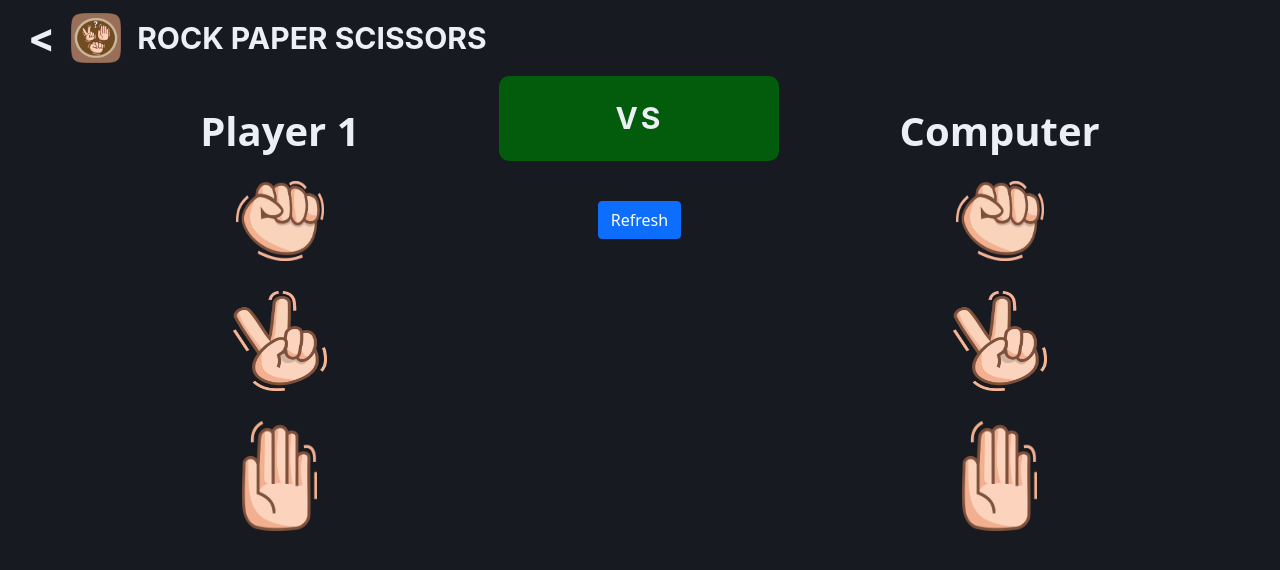
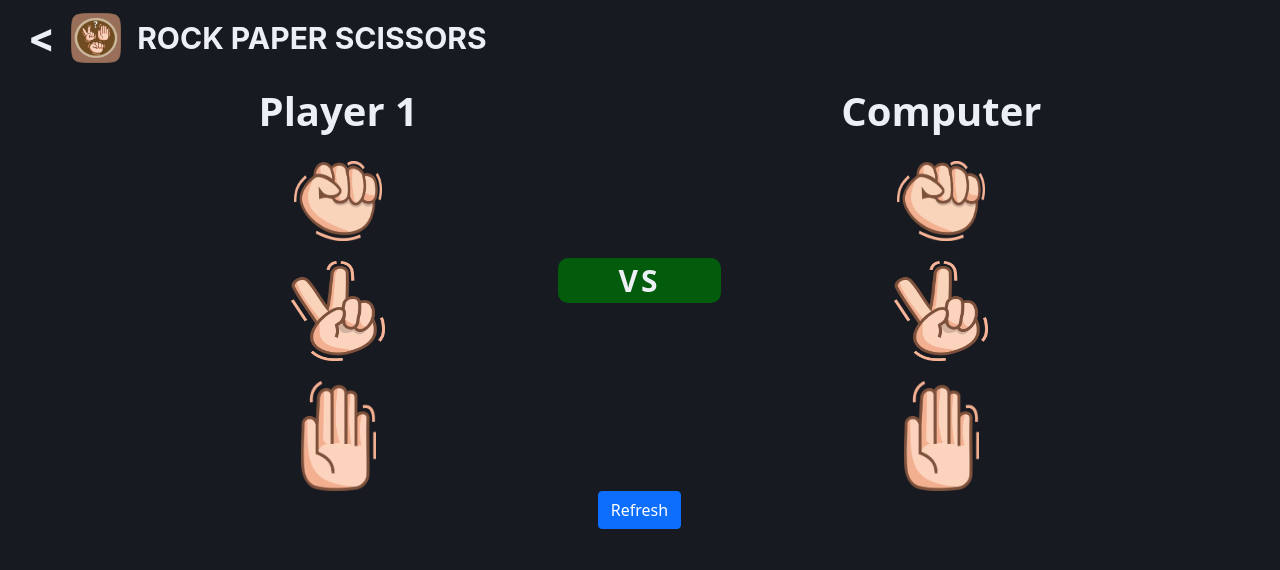
Before and after one commit to milkywoosh/challange-cp9, a React (Create React App) app: page / in a window 1280 px wide. Shown: the top 570 px of the page. Built offline with nearby package versions, Linux system fonts and the light colour scheme.

Commit message:
optimization for gamesuit

```diff
--- a/src/gamesuit/element.css
+++ b/src/gamesuit/element.css
@@ -1,31 +1,58 @@
 .batu {
     width: 88px;
     height: 80px;
+
 }
+
+/* .batu:hover {
+    width: 88px;
+    height: 80px;
+    background: #C4C4C4;
+    border-radius: 10px;
+} */
 
 .gunting {
     width: 94px;
     height: 100px;
-    /* overflow: visible; */
-
-    /* percobaan 1 */
-    /* width: 100%;
-    height: 50%; */
 }
+/* .gunting:hover {
+    width: 94px;
+    height: 100px;
+    background: #C4C4C4;
+    border-radius: 10px;
+}
+*/
 
 .kertas {
     width: 75px;
     height: 110px;
+
 }
 
-/* .margin {
+/* .kertas:hover {
+    width: 75px;
+    height: 110px;
+
+} */
+
+.margin {
     margin-top: 5px;
     margin-bottom: 5px;
-} */
-
-.set-bg-grey {
+    border-radius: 10px;
+}
+.margin:hover {
+    margin-top: 10px;
+    margin-bottom: 5px;
     background: #C4C4C4;
     border-radius: 10px;
-    padding: 15px;
+    padding: 10px;
+}
 
+
+.margin-grey {
+    margin-top: 10px;
+    margin-bottom: 5px;
+    background: #C4C4C4;
+    border-radius: 10px;
+    padding: 10px;
 }
--- a/src/gamesuit/elementBatu.js
+++ b/src/gamesuit/elementBatu.js
@@ -13,16 +13,18 @@ function ElementBatu(props) {
 
 
     return (
-        <div className="margin-div">
-            <div onMouseOver={props.onMouseOver}
-                 onMouseLeave={props.onMouseLeave}
-                 className={props.className}>
+        <div className={props.className}>
+            <div
+            // onMouseOver={props.onMouseOver}
+            //  onMouseLeave={props.onMouseLeave}
+            //  className={props.className}
+            >
                 <img
+                    className="batu"
                     id="batuElement"
-                    className="batu margin"
                     src={batu}
                     alt="batu"
-                    onClick={props.onClick}/>
+                    onClick={props.onClick} />
             </div>
         </div>
 
--- a/src/gamesuit/elementGunting.js
+++ b/src/gamesuit/elementGunting.js
@@ -11,19 +11,19 @@ import IsWin from './isWin';
 function ElementGunting(props) {
 
     return (
-        <div className="margin-div">
-            <div className="margin-div">
-                <div onMouseOver={props.onMouseOver}
-                 onMouseLeave={props.onMouseLeave}
-                 className={props.className} >
+        <div className={props.className}>
+                <div
+                    // onMouseOver={props.onMouseOver}
+                    // onMouseLeave={props.onMouseLeave}
+                    // className={props.className}
+                    >
                     <img
-                        className="gunting margin"
+                        className="gunting"
                         src={gunting}
                         alt="gunting"
                         id="idGunting"
-                        onClick={props.onClick}/>
+                        onClick={props.onClick} />
                 </div>
-            </div>
         </div>
 
     )
--- a/src/gamesuit/elementKertas.js
+++ b/src/gamesuit/elementKertas.js
@@ -10,18 +10,21 @@ import IsWin from './isWin';
 
 function ElementKertas(props) {
 
-
     return (
-
-        <div onMouseOver={props.onMouseOver}
-        onMouseLeave={props.onMouseLeave}
-        className={props.className}>
-            <img
-                className="kertas margin"
-                src={kertas}
-                alt="kertas"
-                id="idKertas"
-                onClick={props.onClick}/>
+        <div className={props.className}>
+                <div
+                    // onMouseOver={props.onMouseOver}
+                    // onMouseLeave={props.onMouseLeave}
+                    // className={' ' + props.className}
+                    >
+                    <img
+                        className="kertas "
+                        src={kertas}
+                        alt="kertas"
+                        id="idKertas"
+                        onClick={props.onClick}
+                    />
+                </div>
         </div>
     )
 }
--- a/src/gamesuit/index.css
+++ b/src/gamesuit/index.css
@@ -10,7 +10,6 @@
 }
 
 .vs-frame {
-
   font-family: SF Pro Display;
   /* font-style: normal; */
   font-weight: bold;
@@ -36,20 +35,79 @@
 
 }
 
-.result-board {
-  /* background: #035B0C;
-  border-radius: 10px; */
-  display:block;
+
+.vs-board {
+  word-spacing: 100vw;
+  background: #035B0C;
+  border-radius: 10px;
+  font-weight: bold;
+  font-size:30px;
+  /* line-height: 480px; */
+  letter-spacing: 0.1em;
+  text-transform: uppercase;
+  color: #ECEFF4;
+
+  display:justify;
   text-align: center;
   align-items: center;
   justify-content: center;
-  line-height: 480px;
+
   letter-spacing: 0.1em;
+  padding-left: 40px;
+  padding-right: 40px;
   margin-left: 100px;
   margin-right: 100px;
-  width: fit-content;
+  /* width: fit-content; */
+  margin-block: calc(50%);
 
 }
+.button-board {
+  word-spacing: 100vw;
+  border-radius: 10px;
+  font-weight: bold;
+  font-size:30px;
+  /* line-height: 480px; */
+  letter-spacing: 0.1em;
+  text-transform: uppercase;
+  color: #ECEFF4;
+
+  display:justify;
+  text-align: center;
+  align-items: center;
+  justify-content: center;
+
+  letter-spacing: 0.1em;
+  padding-left: 40px;
+  padding-right: 40px;
+  margin-left: 100px;
+  margin-right: 100px;
+  /* width: fit-content; */
+  margin-block: calc(50%);
+
+}
+
+
+.result-board {
+  background: #035B0C;
+  border-radius: 10px;
+  font-weight: bold;
+  font-size:30px;
+  /* line-height: 480px; */
+  letter-spacing: 0.1em;
+  text-transform: uppercase;
+  color: #ECEFF4;
+
+  display:justify;
+  text-align: center;
+  align-items: center;
+  justify-content: center;
+  padding-top: 20px;
+  padding-bottom: 20px;
+  letter-spacing: 0.1em;
+
+  margin-block: calc(50%);
+}
+
 
 .less_than {
   margin-left: 20px;
@@ -103,12 +161,19 @@
   background-color: #171A21;
 }
 
-html,
-body,
-#background {
 
+.button-refresh {
+  margin-block: calc(-20%);
 }
 
-.button-refresh {
-  margin-top: 40px;
-}
+  .inhibitColor {
+    margin-top: 5px;
+    margin-bottom: 5px;
+    border-radius: 10px;
+  }
+  .inhibitColor:hover {
+    margin-top: 5px;
+    margin-bottom: 5px;
+    border-radius: 10px;
+
+  }
--- a/src/gamesuit/index.js
+++ b/src/gamesuit/index.js
@@ -38,77 +38,21 @@ const GameSuit = (props) => {
     const [versus, SetVersus] = useState("vs")
 
 
-    const mouseOverBatu = () => {
-        if (hoverBatu == null) {
-            setHoverBatu("set-bg-grey")
-        }
-    }
-    const mouseOverBatuCom = () => {
-        if (hoverBatuCom == null) {
-            setHoverBatuCom("set-bg-grey")
-        }
-    }
-    const mouseOverGunting = () => {
-        if (hoverGuntingCom == null) {
-            setHoverGunting("set-bg-grey")
-        }
-    }
-    const mouseOverGuntingCom = () => {
-        if (hoverGuntingCom == null) {
-            setHoverGuntingCom("set-bg-grey")
-        }
-    }
-    const mouseOverKertas = () => {
-        if (hoverKertas == null) {
-            setHoverKertas("set-bg-grey")
-        }
-    }
-    const mouseOverKertasCom = () => {
-        if (hoverKertasCom == null) {
-            setHoverKertasCom("set-bg-grey")
-        }
-    }
-    const mouseLeave = () => {
-        if (hoverBatu !== null) {
-            setHoverBatu(null)
-        }
-        if (hoverGunting !== null) {
-            setHoverGunting(null)
-        }
-        if (hoverKertas !== null) {
-            setHoverKertas(null)
-        }
-
-    }
-    const mouseLeaveCom = () => {
-        if (hoverBatuCom !== null) {
-            setHoverBatuCom(null)
-        }
-        if (hoverGuntingCom !== null) {
-            setHoverGuntingCom(null)
-        }
-        if (hoverKertasCom !== null) {
-            setHoverKertasCom(null)
-        }
-
-    }
-
-
     const clickBatu = () => {
         let result = game.suit('batu');
         let comp = game.computer();
         if (result) {
 
             if (comp === 'batu') {
-                setHoverBatuCom("set-bg-grey")
+                setHoverBatuCom("margin-grey")
                 SetVersus('Draw')
             }
             else if (comp === 'gunting') {
-                setHoverGuntingCom("set-bg-grey")
+                setHoverGuntingCom("margin-grey")
                 SetVersus('Player 1 Win')
             }
             else if (comp === 'kertas') {
-                setHoverKertasCom("set-bg-grey")
+                setHoverKertasCom("margin-grey")
                 SetVersus('Computer Win')
             }
         }
@@ -126,15 +70,15 @@ const GameSuit = (props) => {
         if (result) {
 
             if (comp === 'batu') {
-                setHoverBatuCom("set-bg-grey")
+                setHoverBatuCom("margin-grey")
                 SetVersus('Computer Win')
             }
             else if (comp === 'gunting') {
-                setHoverGuntingCom("set-bg-grey")
+                setHoverGuntingCom("margin-grey")
                 SetVersus('Draw')
             }
             else if (comp === 'kertas') {
-                setHoverKertasCom("set-bg-grey")
+                setHoverKertasCom("margin-grey")
                 SetVersus('Player 1 Win')
             }
         }
@@ -151,15 +95,15 @@ const GameSuit = (props) => {
         if (result) {
 
             if (comp === 'batu') {
-                setHoverBatuCom("set-bg-grey")
+                setHoverBatuCom("margin-grey")
                 SetVersus(`Player 1 Win`)
             }
             else if (comp === 'gunting') {
-                setHoverGuntingCom("set-bg-grey")
+                setHoverGuntingCom("margin-grey")
                 SetVersus('Computer Win')
             }
             else if (comp === 'kertas') {
-                setHoverKertasCom("set-bg-grey")
+                setHoverKertasCom("margin-grey")
                 SetVersus('Draw')
             }
         }
@@ -170,7 +114,6 @@ const GameSuit = (props) => {
         }, 800)
 
     }
-
     const clickButton = () => {
         SetVersus('vs');
     }
@@ -185,33 +128,34 @@ const GameSuit = (props) => {
                 </div>
                 <div className="d-flex flex-row justify-content-center">
 
-                    <div className="column margin">
+                    <div className="column">
                         <span className="tag-name-p1"> Player 1 </span>
                         <ElementBatu
                             onClick={() => clickBatu()}
-                            onMouseOver={mouseOverBatu}
-                            onMouseLeave={mouseLeave}
-                            className={hoverBatu} />
+                            // onMouseOver={mouseOverBatu}// berat
+                            // onMouseLeave={mouseLeave}
+                            className={"margin"} />
                         <ElementGunting
                             onClick={() => clickGunting()}
-                            onMouseOver={mouseOverGunting}
-                            onMouseLeave={mouseLeave}
-                            className={hoverGunting} />
+                            // onMouseOver={mouseOverGunting}
+                            // onMouseLeave={mouseLeave}
+                            className={"margin"} />
                         <ElementKertas
                             onClick={() => clickKertas()}
-                            onMouseOver={mouseOverKertas}
-                            onMouseLeave={mouseLeave}
-                            className={hoverKertas} />
+                            // onMouseOver={mouseOverKertas}
+                            // onMouseLeave={mouseLeave}
+                            className={"margin"}/>
                     </div>
 
                     <div>
 
-                        <div className="  ">
-                            <span className="  vs-frame">
+                        <div className={versus === "vs" ? "vs-board" : "result-board" }>
+
+                            <span  >
                                 {versus}
                             </span>
                         </div>
-                        <div className="  ">
+                        <div className="  button-board">
                             <Button
                                 className="button-refresh"
                                 onClick={() => clickButton()}>
@@ -221,14 +165,16 @@ const GameSuit = (props) => {
 
                     </div>
 
-                    <div className="column margin">
+                    <div className="column">
                         <span className="tag-name" > Computer </span>
                         <ElementBatu
-                            className={hoverBatuCom} />
+
+                            className={ hoverBatuCom ? hoverBatuCom : "margin"} />
+
                         <ElementGunting
-                            className={hoverGuntingCom} />
+                            className={hoverGuntingCom ? hoverGuntingCom : "margin"} />
                         <ElementKertas
-                            className={hoverKertasCom} />
+                            className={hoverKertasCom ? hoverKertasCom : "margin"}  />
                     </div>
                 </div>
             </div>
--- a/src/gamesuit/suit.js
+++ b/src/gamesuit/suit.js
@@ -7,13 +7,9 @@ export class Suitclass {
         this.pool = ["gunting", "batu", "kertas"];
         this.rand = Math.floor(Math.random() * this.pool.length);
         this.result = null;
-        this.player1 = 0;
-        this.computer = 0;
     }
 
-    storeData() {
 
-    }
 
     computer() {
         return this.pool[this.rand];
```
